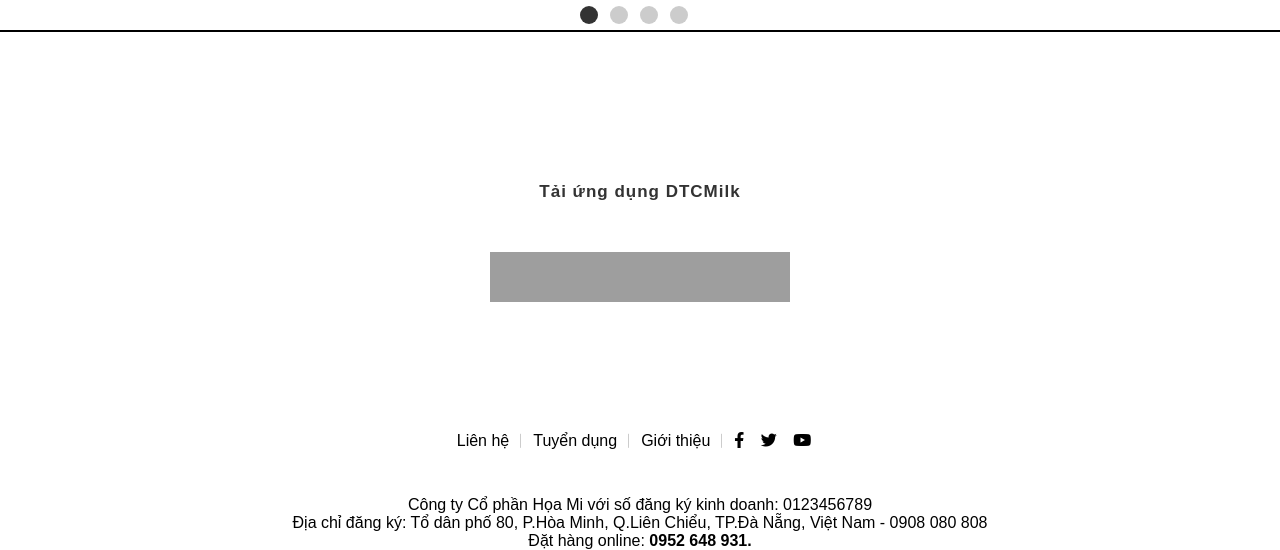
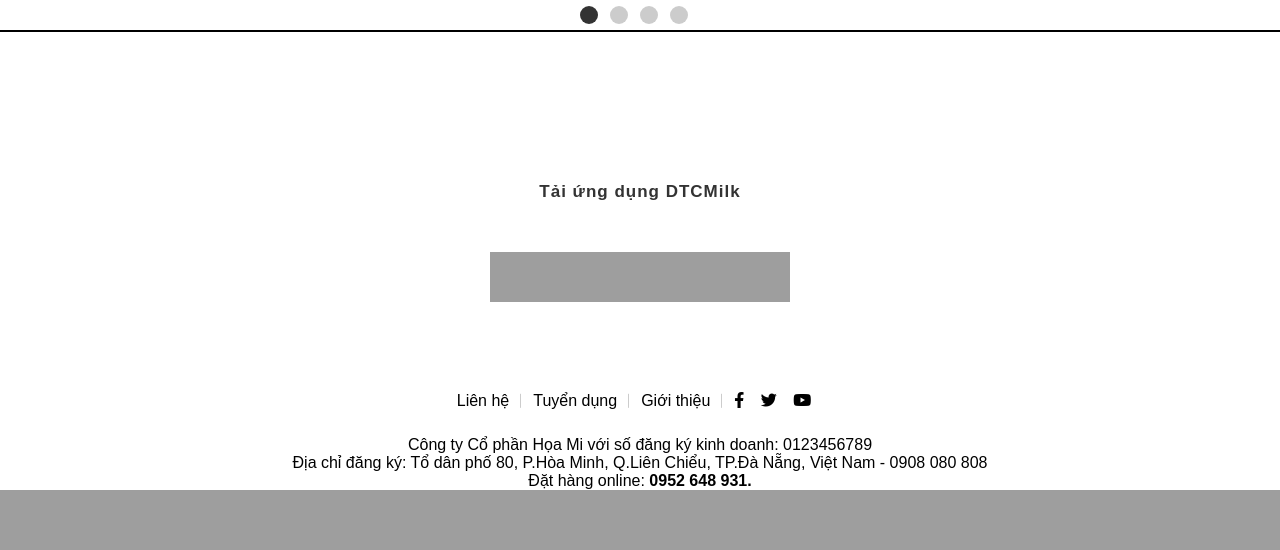
Before and after one commit to DuyNguyen555/WebMilk21CT4, a PHP site: page / in a window 1280 px wide. Shown: the part 720-1270 px from the top of the page. After the commit the page ends 1210 px from the top, so only its background shows below. Run offline with PHP 8.4, Linux system fonts and the light colour scheme; some libraries are stand-ins or nearby versions; grey boxes are pictures that could not be loaded.

Commit message:
Da sua cho dep hon

```diff
--- a/style/index.css
+++ b/style/index.css
@@ -51,7 +51,7 @@
 .app-container {
     text-align: center;
     align-items: center;
-    padding: 150px 0 50px 0;
+    padding: 150px 0 10px 0;
 }
 
 .app-google {
@@ -77,7 +77,6 @@
     text-align: center;
     justify-content: center;
     align-items: center;
-    margin-bottom: 20px;
     height: 70px;
 }
 
```
